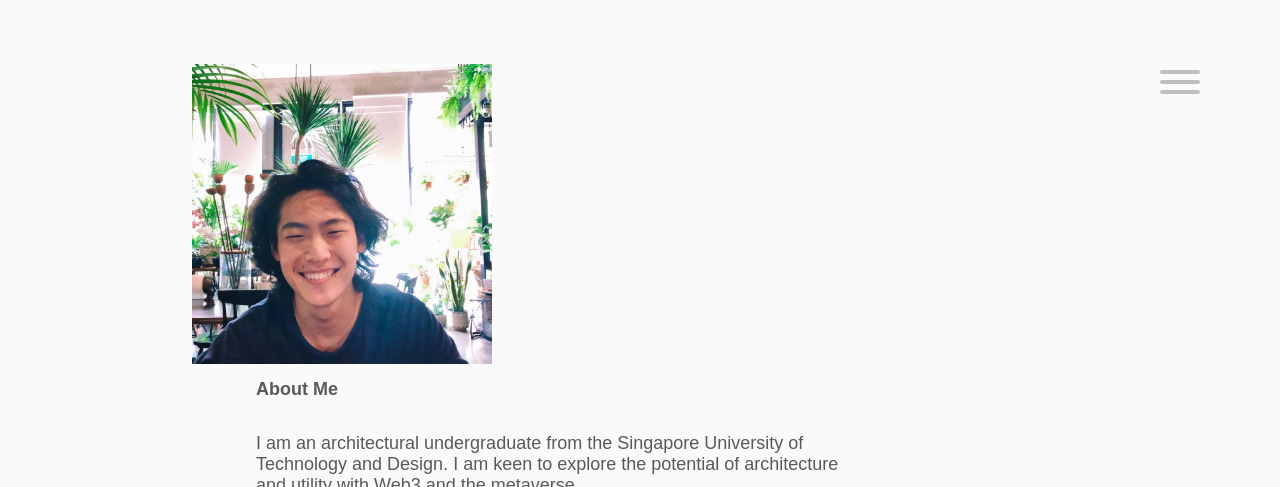
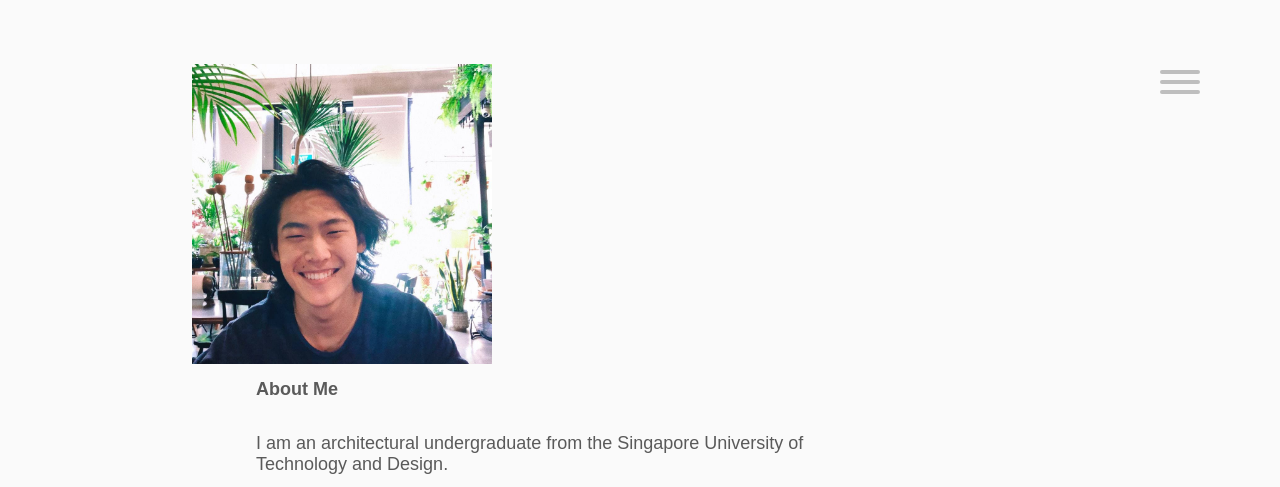
Before and after one commit to JovinLim/Portfolio, a plain HTML site: page index.html in a window 1280 px wide. Shown: the top 487 px of the page. Drawn offline with Linux system fonts and the light colour scheme; a web font is replaced by a local one.

Commit message:
commit on 'main'

```diff
--- a/index.html
+++ b/index.html
@@ -31,7 +31,7 @@
         </picture>
         <text>
           <h1>About Me</h1>
-          <p>I am an architectural undergraduate from the Singapore University of Technology and Design. I am keen to explore the potential of architecture and utility with Web3 and the metaverse.</p>
+          <p>I am an architectural undergraduate from the Singapore University of Technology and Design.</p>
           <contact>
             <img src = 'images/email.png' alt = '' />
             <t>jovinlimjk@gmail.com</t>
```
